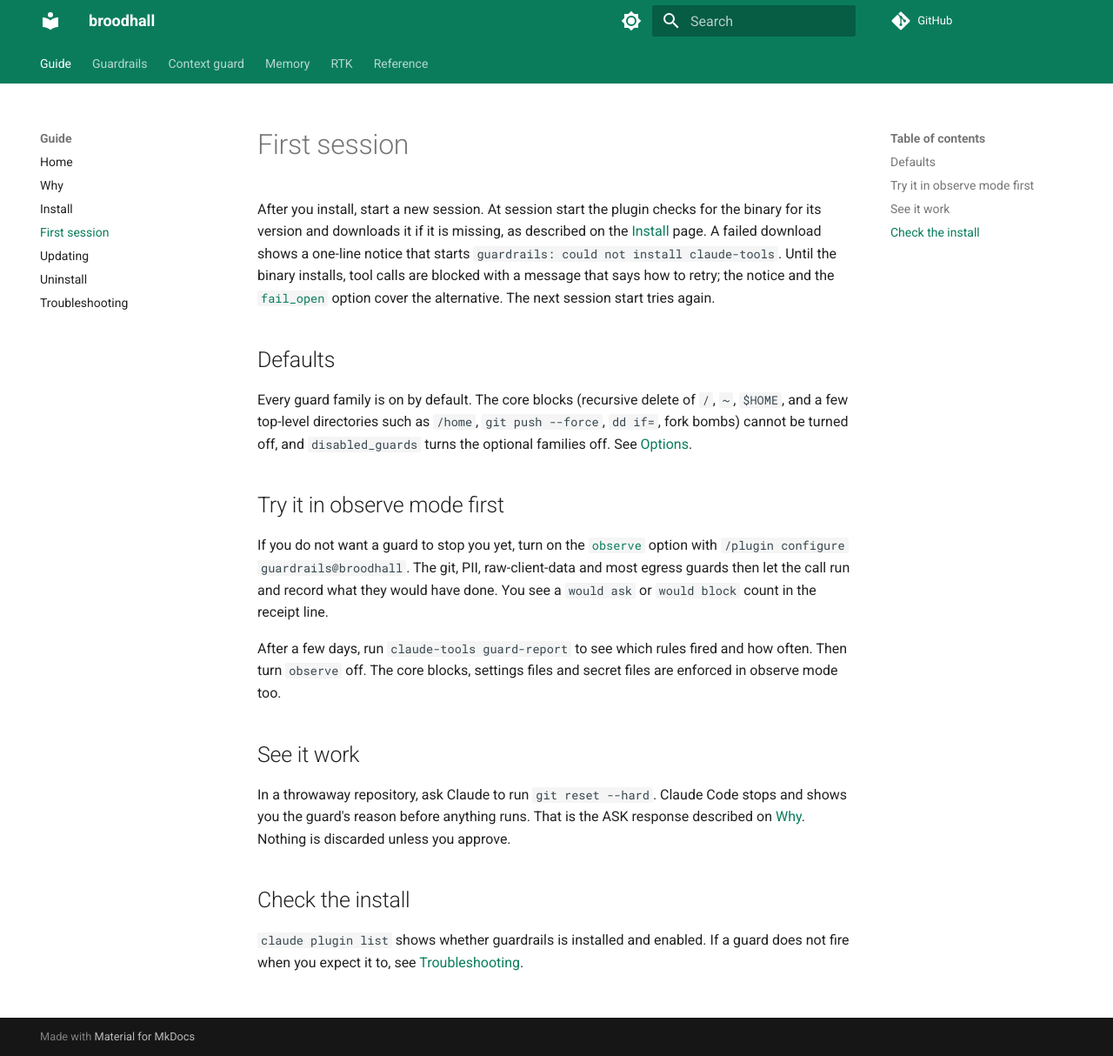
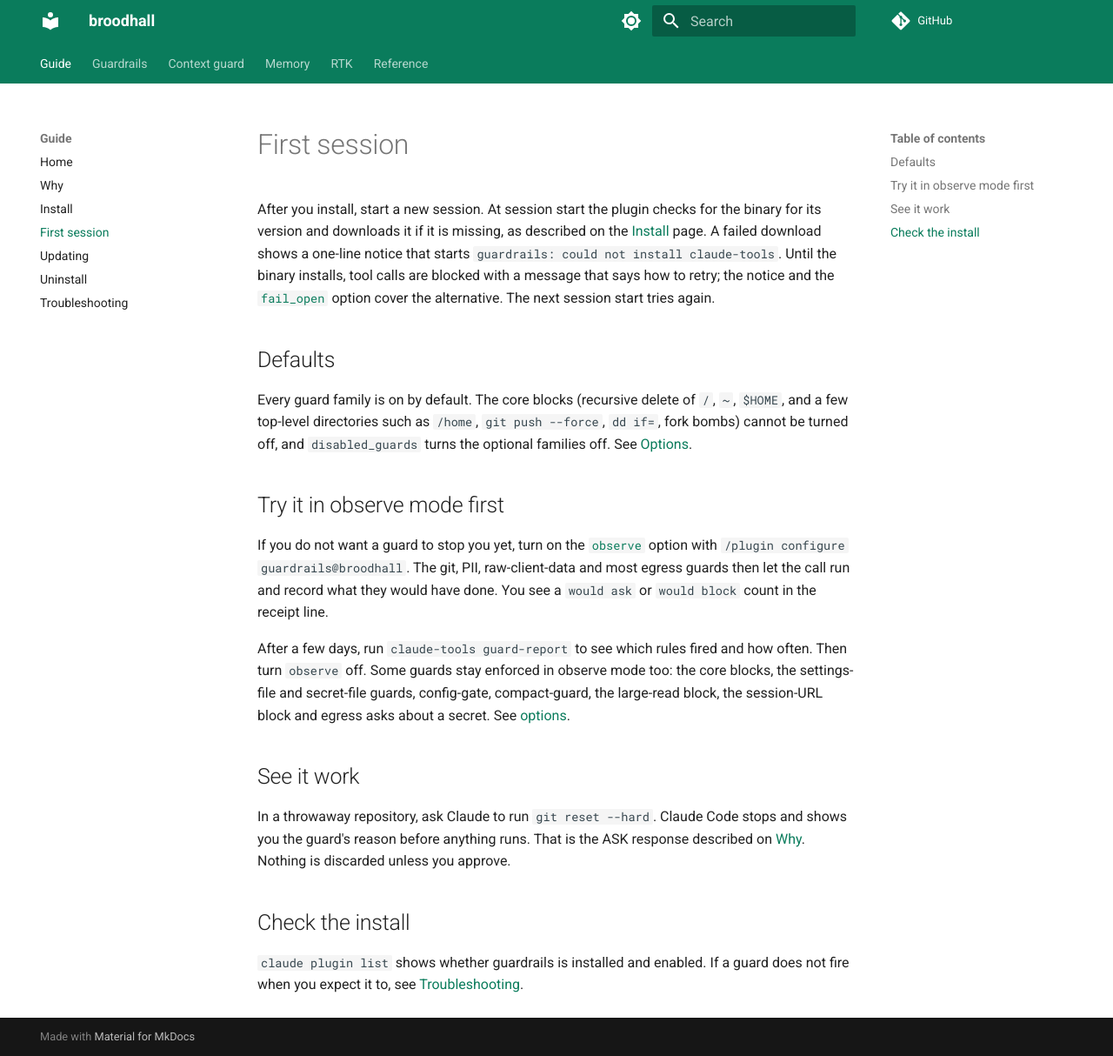
Before and after one commit to jj-scoll/broodhall, an MkDocs documentation site: the page built from docs/guide/first-session.md, in a window 1280 px wide and 1214 px high. Shown: the whole window at 87% size. Built offline with MkDocs 1.6.1 and Material for MkDocs 9.7.7, drawn with Linux system fonts in a browser that asks for light colours; comment, search, counter and statistics services are not loaded.

Commit message:
docs(guardrails): match the observe enforced list everywhere
Co-Authored-By: Claude Opus 5.5 <noreply@anthropic.com>

```diff
--- a/docs/guide/first-session.md
+++ b/docs/guide/first-session.md
@@ -22,8 +22,9 @@ The git, PII, raw-client-data and most egress guards then let the call run and r
 what they would have done. You see a `would ask` or `would block` count in the receipt line.
 
 After a few days, run `claude-tools guard-report` to see which rules fired and how often. Then
-turn `observe` off. The core blocks, settings files and secret files are enforced in observe
-mode too.
+turn `observe` off. Some guards stay enforced in observe mode too: the core blocks, the
+settings-file and secret-file guards, config-gate, compact-guard, the large-read block, the
+session-URL block and egress asks about a secret. See [options](../guardrails/options.md).
 
 ## See it work
 
```
Also changed, not shown: 1 other file.
